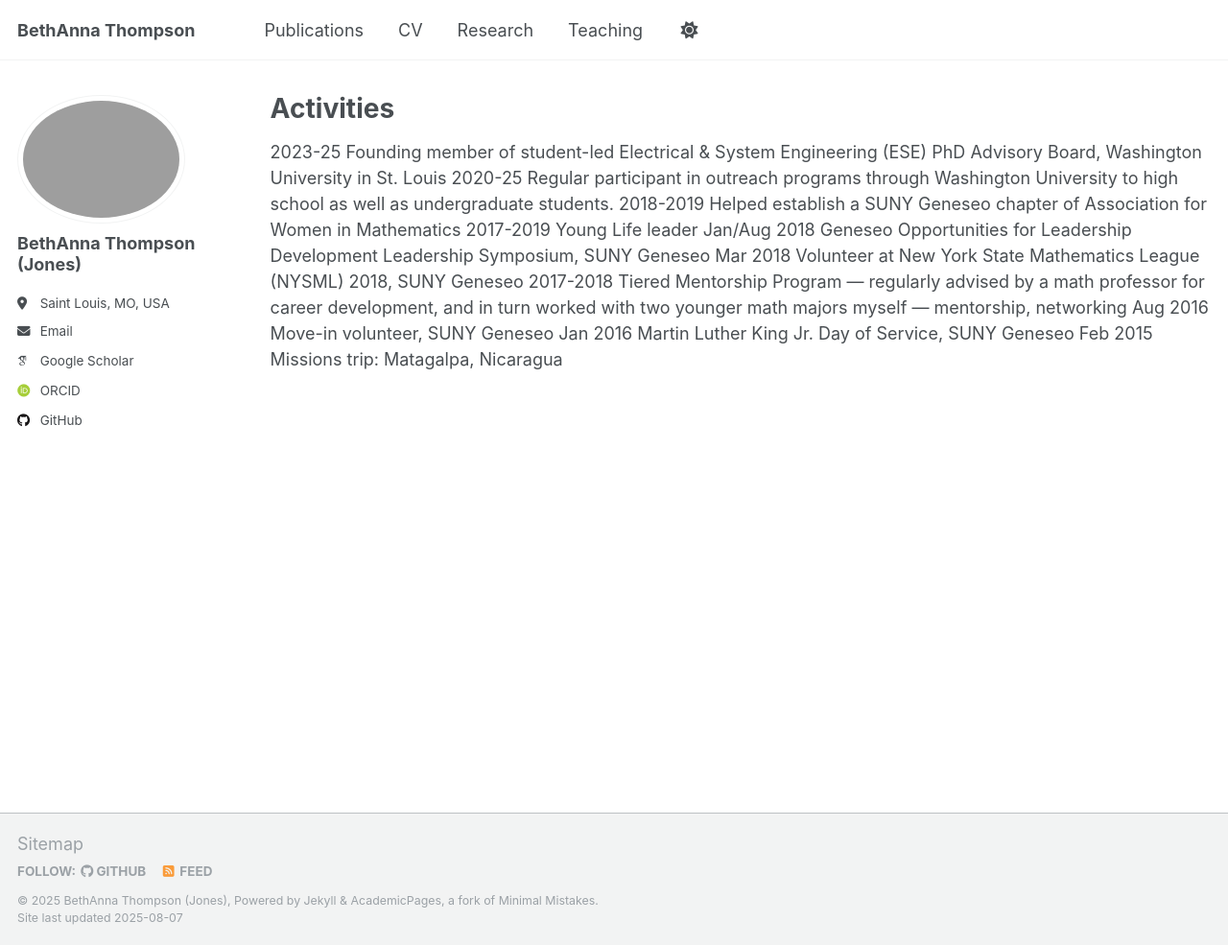
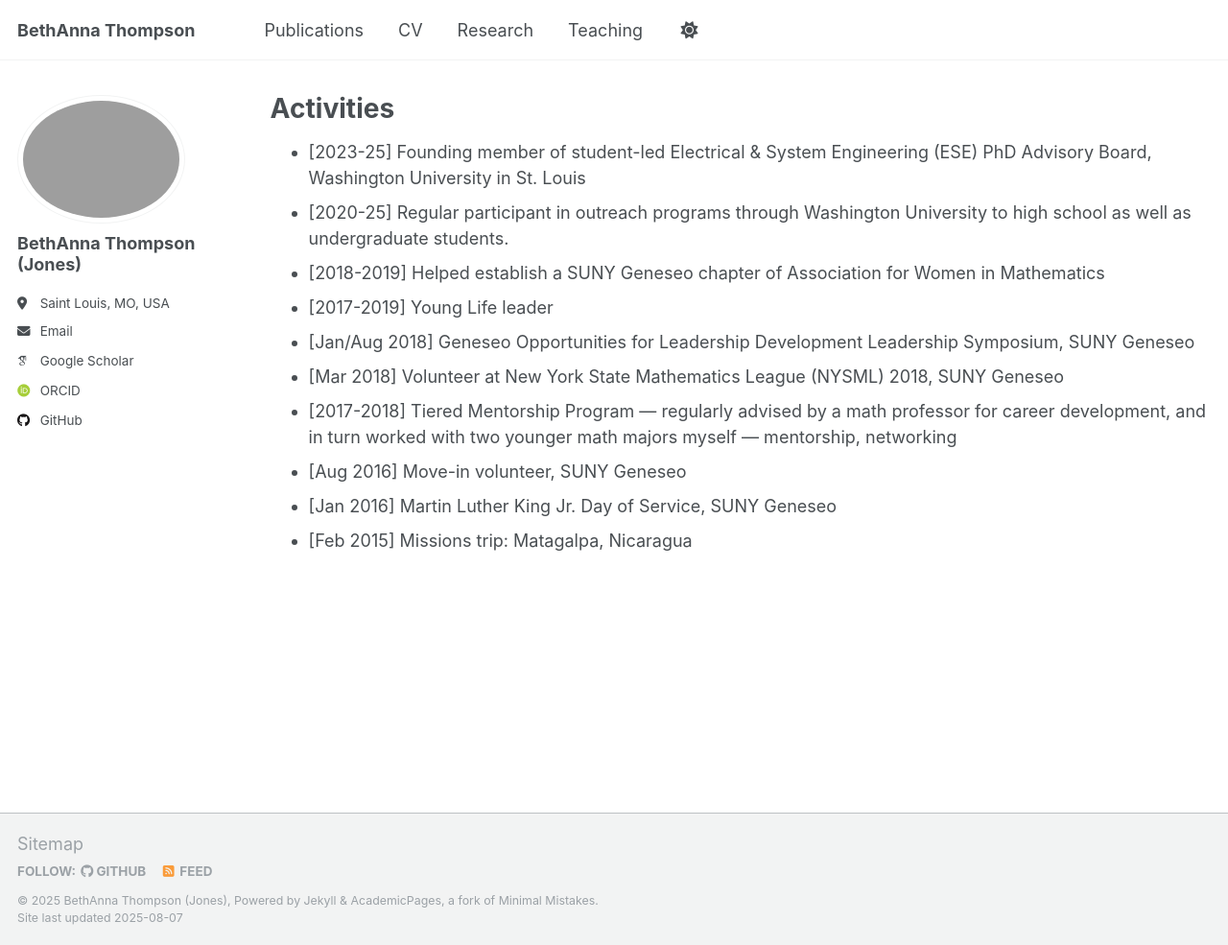
Before and after one commit to BethAnna/BethAnna.github.io, a Jekyll site: the page built from _pages/activities.md, in a window 1280 px wide and 985 px high. Shown: the whole window at 96% size. Built offline with Jekyll 4.4.1, drawn with Linux system fonts in a browser that asks for light colours; some web fonts are replaced; a script that is not in the unit is left out.

```diff
--- a/_pages/activities.md
+++ b/_pages/activities.md
@@ -5,13 +5,13 @@ permalink: /activities/
 author_profile: true
 ---
 
-2023-25	Founding member of student-led Electrical & System Engineering (ESE) PhD Advisory Board, Washington University in St. Louis
-2020-25	Regular participant in outreach programs through Washington University to high school as well as undergraduate students.
-2018-2019	Helped establish a SUNY Geneseo chapter of Association for Women in Mathematics
-2017-2019	Young Life leader
-Jan/Aug 2018	Geneseo Opportunities for Leadership Development Leadership Symposium, SUNY Geneseo
-Mar 2018	Volunteer at New York State Mathematics League (NYSML) 2018, SUNY Geneseo
-2017-2018	Tiered Mentorship Program — regularly advised by a math professor for career development, and in turn worked with two younger math majors myself — mentorship, networking
-Aug 2016	Move-in volunteer, SUNY Geneseo
-Jan 2016	Martin Luther King Jr. Day of Service, SUNY Geneseo
-Feb 2015	Missions trip: Matagalpa, Nicaragua
+* [2023-25]	Founding member of student-led Electrical & System Engineering (ESE) PhD Advisory Board, Washington University in St. Louis
+* [2020-25]	Regular participant in outreach programs through Washington University to high school as well as undergraduate students.
+* [2018-2019]	Helped establish a SUNY Geneseo chapter of Association for Women in Mathematics
+* [2017-2019]	Young Life leader
+* [Jan/Aug 2018]	Geneseo Opportunities for Leadership Development Leadership Symposium, SUNY Geneseo
+* [Mar 2018]	Volunteer at New York State Mathematics League (NYSML) 2018, SUNY Geneseo
+* [2017-2018]	Tiered Mentorship Program — regularly advised by a math professor for career development, and in turn worked with two younger math majors myself — mentorship, networking
+* [Aug 2016]	Move-in volunteer, SUNY Geneseo
+* [Jan 2016]	Martin Luther King Jr. Day of Service, SUNY Geneseo
+* [Feb 2015]	Missions trip: Matagalpa, Nicaragua
```
